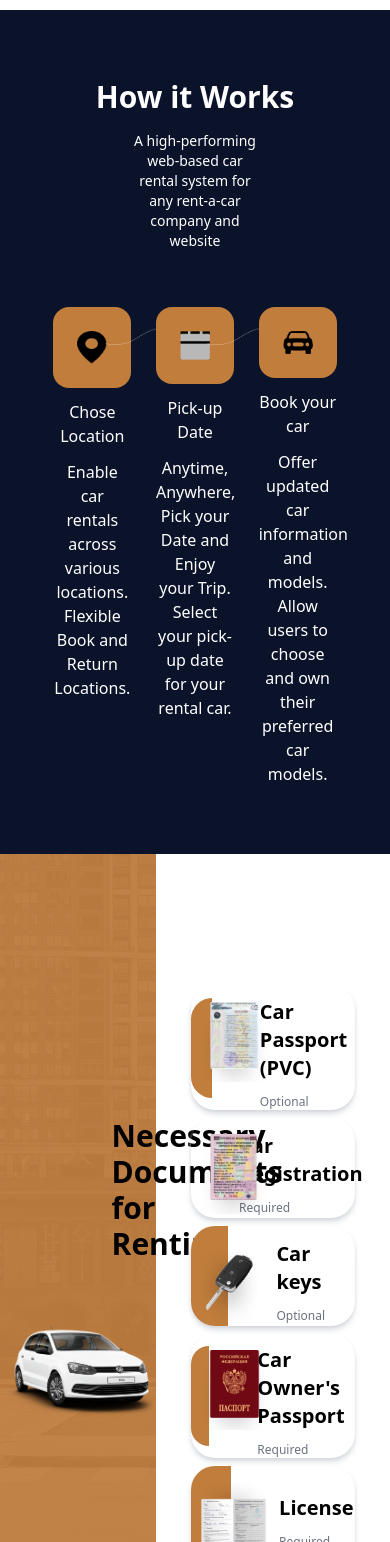
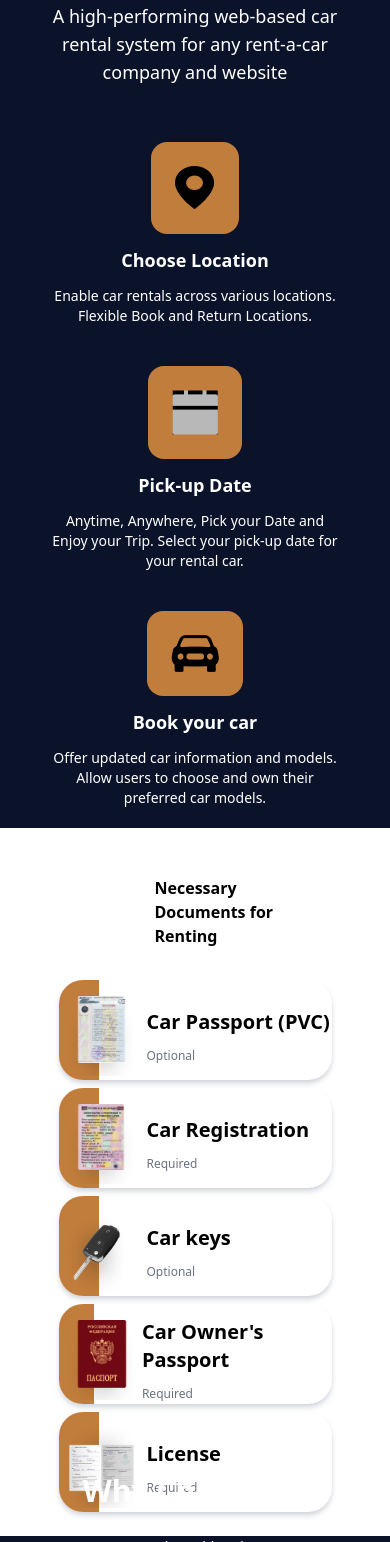
Before and after one commit to SairaRamzan5/RentRush, a React (Vite) app: page / in a window 390 px wide. Shown: the part 1506-3048 px from the top of the page. Built offline with nearby package versions, Linux system fonts and the light colour scheme.

Commit message:
Made sections responsive

```diff
--- a/src/components/Detail.jsx
+++ b/src/components/Detail.jsx
@@ -31,18 +31,21 @@ function Detail() {
 
   return (
     <>
-      <div className="flex flex-row h-screen justify-center items-center" id="requirements">
-        <div className="w-[40%] bg h-screen flex flex-col justify-center items-center">
+      <div className="flex flex-row justify-center items-center" id="requirements">
+        <div className="hidden md:flex w-[40%] h-screen bg flex-col justify-center items-center">
           <h1 className="text-3xl font-bold w-[80%] mx-auto py-6 pl-24">
             Necessary Documents for Renting
           </h1>
           <img
             src="/src/assets/aboutcar.png"
-            className="mx-[100px] py-10"
+            className="hidden sm:block lg:mx-[100px] md:mx-[100px] py-10"
             alt=""
           />{" "}
         </div>
-        <div className="w-[60%] py-6 flex flex-col gap-2">
+        <div className="w-[70%] my-6 flex flex-col gap-2 items-center justify-center">
+          <h1 className="text-md font-bold w-[100%] mx-auto py-6 pl-24 lg:hidden">
+            Necessary Documents for Renting
+          </h1>
           {items.map((item) => {
             return (
               <DetailCard
--- a/src/components/DetailCard.jsx
+++ b/src/components/DetailCard.jsx
@@ -3,7 +3,7 @@ import React from "react";
 function DetailCard({ img, title, requirement }) {
   return (
     <>
-      <div className="shadow-md shadow-gray-300 mx-auto flex flex-row items-center justify-start gap-8 w-[70%]  rounded-3xl relative">
+      <div className="shadow-md shadow-gray-300 mx-auto flex flex-row items-center justify-start gap-8 w-[100%] lg:w-[70%] md:w-[70%] rounded-3xl relative">
         <div
           className="w-[40px] h-[100px] bg-[#C17D3C] rounded-l-3xl  "
         ></div>{" "}
--- a/src/components/Steps.jsx
+++ b/src/components/Steps.jsx
@@ -3,43 +3,50 @@ import React from "react";
 function Steps() {
   return (
     <>
-      <div className="bg-[#0B132A] py-5 text-white h-screen flex flex-col justify-center items-center" id="steps" >
+      <div className="bg-[#0B132A] py-5 text-white min-h-screen flex flex-col justify-center items-center" id="steps">
         <h1 className="text-center text-3xl font-bold">How it Works</h1>
-        <p className="text-sm text-center w-1/3 mx-auto py-4">
-          A high-performing web-based car rental system for any rent-a-car
-          company and website
+        <p className="text-lg text-center w-4/5 sm:w-1/3 mx-auto py-4">
+          A high-performing web-based car rental system for any rent-a-car company and website
         </p>
-        <div className=" flex flex-row justify-evenly items-start pt-10 *:w-[20%] relative">
-          <div className=" flex flex-col justify-center">
+
+        {/* Container for the Steps */}
+        <div className="flex flex-col sm:flex-row justify-center sm:justify-evenly items-center pt-10 space-y-10 sm:space-y-0 sm:space-x-10">
+          {/* Step 1 */}
+          <div className="flex flex-col justify-center items-center">
             <div className="bg-[#C17D3C] w-fit p-6 rounded-2xl mx-auto">
-              <img src="/src/assets/work/gps.png" className="" alt="" />
-            </div>{" "}
-            <h1 className="py-3 text-center">Chose Location</h1>
-            <p className="text-center">
-              Enable car rentals across various locations. Flexible Book and
-              Return Locations.
-            </p>
-          </div>{" "}
-          <img src="/src/assets/work/line2.png" className="-mx-20 my-5" alt="" />
-          <div className=" flex flex-col justify-center">
-            <div className="bg-[#C17D3C] mx-auto w-fit p-6 rounded-2xl">
-              <img src="/src/assets/work/celender.png" alt="" />
+              <img src="/src/assets/work/gps.png" alt="Choose Location" />
             </div>
-            <h1 className="py-3 text-center">Pick-up Date</h1>
-            <p className="text-center">
-              Anytime, Anywhere, Pick your Date and Enjoy your Trip. Select your
-              pick-up date for your rental car.
+            <h1 className="py-3 text-center font-bold text-lg">Choose Location</h1>
+            <p className="text-center mx-12 sm:mx-12 lg:mx-auto text-sm sm:text-base">
+              Enable car rentals across various locations. Flexible Book and Return Locations.
             </p>
           </div>
-          <img src="/src/assets/work/line2.png" className="-mx-20 my-5" alt="" />
-          <div className=" flex flex-col justify-center">
+
+          {/* Connector Line */}
+          <img src="/src/assets/work/line2.png" className="hidden sm:block sm:mx-10 my-5" alt="" />
+
+          {/* Step 2 */}
+          <div className="flex flex-col justify-center items-center">
             <div className="bg-[#C17D3C] mx-auto w-fit p-6 rounded-2xl">
-              <img src="/src/assets/work/caricon.png" alt="" />
-            </div>{" "}
-            <h1 className="py-3 text-center">Book your car</h1>
-            <p className="text-center">
-              Offer updated car information and models. Allow users to choose
-              and own their preferred car models.
+              <img src="/src/assets/work/celender.png" alt="Pick-up Date" />
+            </div>
+            <h1 className="py-3 text-center font-bold text-lg">Pick-up Date</h1>
+            <p className="text-center mx-12 sm:mx-12 lg:mx-auto text-sm sm:text-base">
+              Anytime, Anywhere, Pick your Date and Enjoy your Trip. Select your pick-up date for your rental car.
+            </p>
+          </div>
+
+          {/* Connector Line */}
+          <img src="/src/assets/work/line2.png" className="hidden sm:block sm:mx-10 my-5" alt="" />
+
+          {/* Step 3 */}
+          <div className="flex flex-col justify-center items-center">
+            <div className="bg-[#C17D3C] mx-auto w-fit p-6 rounded-2xl">
+              <img src="/src/assets/work/caricon.png" alt="Book your car" />
+            </div>
+            <h1 className="py-3 text-center font-bold text-lg">Book your car</h1>
+            <p className="text-center mx-12 sm:mx-12 lg:mx-auto text-sm sm:text-base">
+              Offer updated car information and models. Allow users to choose and own their preferred car models.
             </p>
           </div>
         </div>
--- a/src/components/homepage.jsx
+++ b/src/components/homepage.jsx
@@ -31,7 +31,7 @@ function HomePage() {
             </div>
           </div>
         </div>
-        <div className="flex flow-row justify-evenly py-3">
+        <div className="hidden md:flex flow-row justify-evenly py-3">
           {Array.from({ length: 7 }).map((_, index) => (
             <div key={index}>
               <img
```
